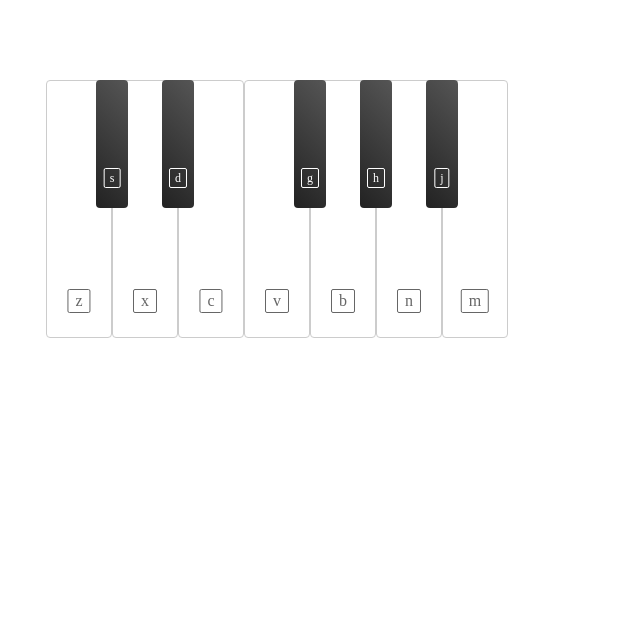
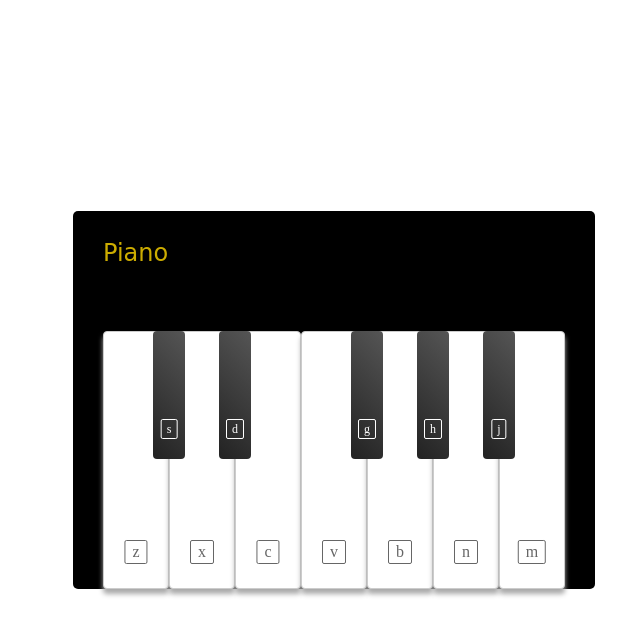
Before and after one commit to r41ph/pianoCSS, a website: page index.html in a window 1280 px wide. Shown: the whole page, without its empty margins (306-946 px from the left). Drawn offline with Linux system fonts and the light colour scheme; a web font is replaced by a local one.

Commit message:
Style fixes

```diff
--- a/index.html
+++ b/index.html
@@ -8,6 +8,7 @@
 </head>
 <body>
   <div class="piano-wrapper">
+    <i class="logo">Piano</i>
     <ul class="octet">
       <li data-key="90" class="key key-white key-c">
         <div class="key-letter">z</div>
--- a/pianoCSS.js
+++ b/pianoCSS.js
@@ -33,3 +33,4 @@ document.addEventListener("DOMContentLoaded", function() {
 
   window.addEventListener('keydown', keyPlaying);
 });
+/
--- a/style.less
+++ b/style.less
@@ -42,13 +42,41 @@ table {
   border-spacing: 0;
 }
 
+// Google Fonts
+@import url('https://fonts.googleapis.com/css?family=Pacifico');
+
+
+// piano
+
+.piano-wrapper {
+  background-color: #000;
+  position: absolute;
+  top: 50%;
+  left: 50%;
+  transform: translate(-50%,-50%);
+  padding: 120px 30px 0;
+  border-radius: 5px;
+
+  i.logo {
+    color: #ccac00;
+    position: absolute;
+    top: 30px;
+    left: 30px;
+    font-family: 'Pacifico', cursive;
+    font-size: 24px;
+  }
+}
+
+
 // keys
+.octet {
+    position: relative;
 
-.octet {
-    height: 18em;
-    width: 34em;
-    margin: 5em auto;
-    position: relative;
+    &:after {
+      content: "";
+      display: table;
+      clear: both;
+    }
 
     li.key {
       float: left;
@@ -61,7 +89,7 @@ table {
           transform: translate(-50%,-200%);
       }
 
-      &:not(.key-f) {
+      &:not(.key-f):not(.key-c) {
         margin-left: -1em;
       }
 
@@ -78,7 +106,7 @@ table {
   border: 1px solid #ccc;
   position: relative;
   z-index: 10;
-  box-shadow: none;
+  box-shadow: 0 5px 5px #aaa;
   transition: all .06s ease;
 
   .key-letter {
@@ -88,10 +116,9 @@ table {
     padding: 3px 7px;
   }
 
-
-    &.key-pressed {
-      box-shadow: inset -5px 0px 75px -18px rgba(184,178,184,1);
-    }
+  &.key-pressed {
+    box-shadow: 0 0 0 transparent, inset -5px 0px 75px -18px rgba(184,178,184,1);
+  }
 }
 
 .key-black {
```
Also changed, not shown: style.css, 1 other file.
